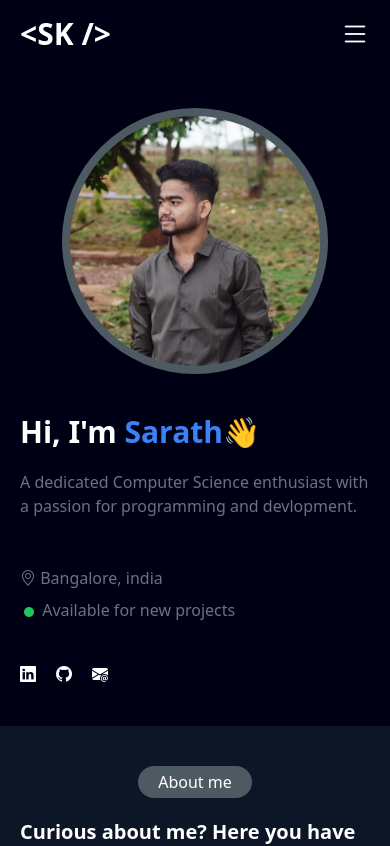
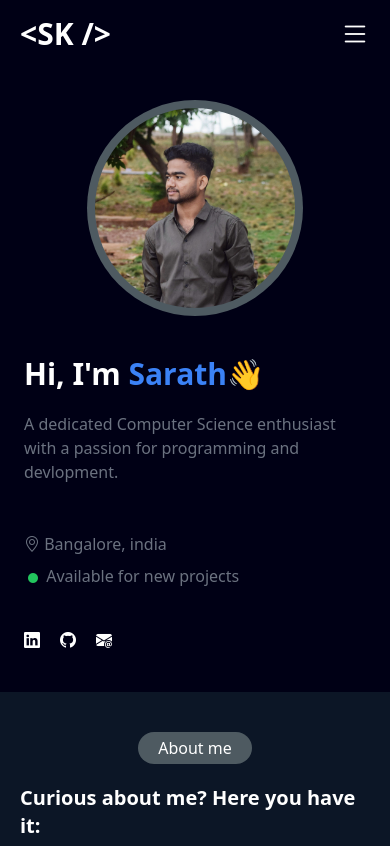
Before and after one commit to Sarath-Kumar-K/My_Portfolio, a React (Create React App) app: page / in a window 390 px wide. Shown: the top 846 px of the page. Built offline with nearby package versions, Linux system fonts and the light colour scheme.

Commit message:
photo in profile section is modified fot different screen sizes

```diff
--- a/src/components/Profile.js
+++ b/src/components/Profile.js
@@ -3,9 +3,9 @@ import photo from '../assets/dp.jpg'
 
 const Profile = () => {
   return (
-    <div className='text-white mx-5 md:mx-10 lg:mx-20 flex flex-col-reverse lg:flex-row lg:gap-10 lg:mt-16 mt-[68px]'>
+    <div className='text-white mx-6 lg:mx-20 flex flex-col-reverse lg:flex-row lg:gap-10 lg:mt-16 mt-[68px]'>
       {/* welcome content */}
-        <div className='lg:pb-10 lg:pt-20 py-10'>
+        <div className='lg:pb-10 lg:pt-20 py-10 lg:w-4/6'>
            <div>
               <h1 className='lg:text-5xl text-3xl font-bold'>Hi, I'm <span className='text-blue-500'>Sarath</span>👋</h1>
               <p className='mt-5 lg:text-xl text-gray-500 '>A dedicated Computer Science enthusiast with a passion for programming and devlopment. </p>
@@ -21,14 +21,14 @@ const Profile = () => {
            </div>
         </div>
         {/* photo */}
-        <div className='lg:my-auto lg:mr-[100px] mx-auto pt-10'>
+        <div className='mx-auto mt-8 lg:w-2/6 md:m-auto lg:ml-[100px]'>
           {/* <div className='bg-[#4e5a61] w-fit'>
             <img className='w-[700px] translate-x-4 -translate-y-4' src={photo}/>
           </div> */}
 
 
-          <div className='bg-[#4e5a61] w-fit rounded-full p-2 '>
-            <img className='rounded-full lg:w-[300px] w-[250px] lg:h-[300px]' src={photo}/>
+          <div className='bg-[#4e5a61] w-fit lg:h-[300px] lg:w-[300px] rounded-full p-2 '>
+            <img className='rounded-full  w-[200px] lg:h-fit lg:w-[350px]' src={photo}/>
           </div>
         </div>
     </div>
```
